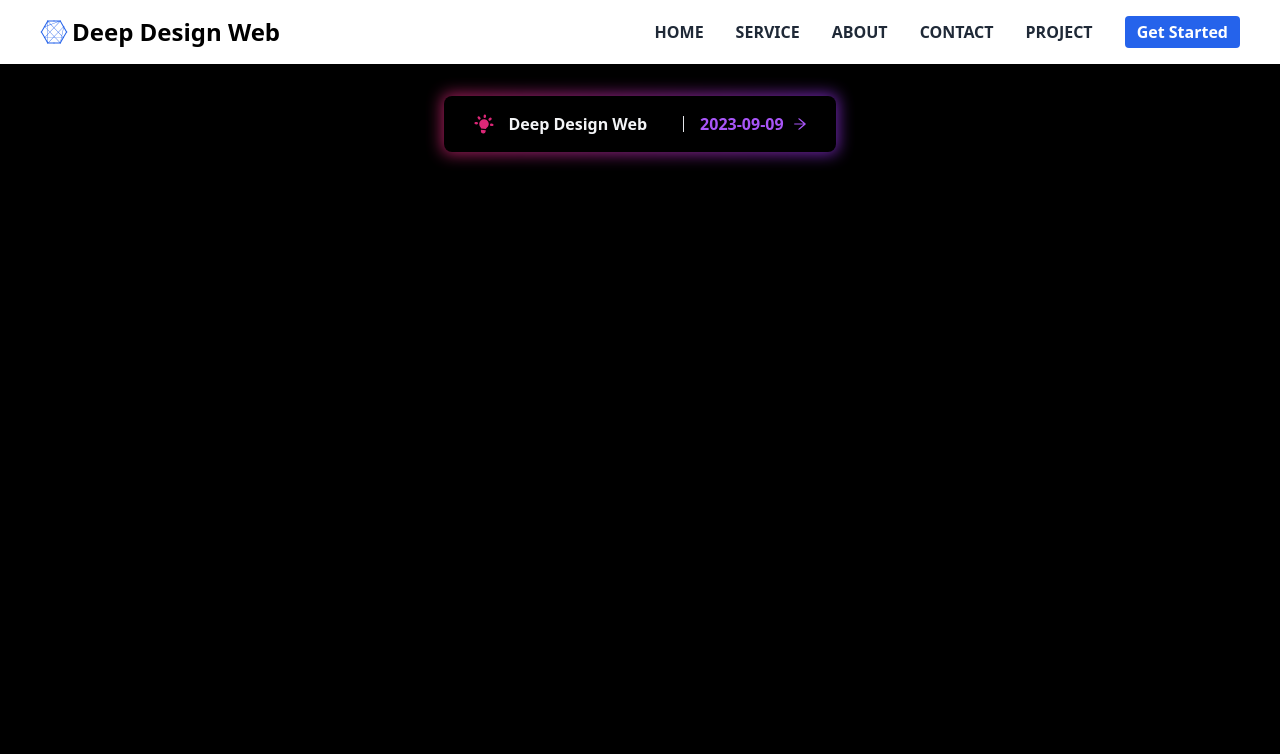
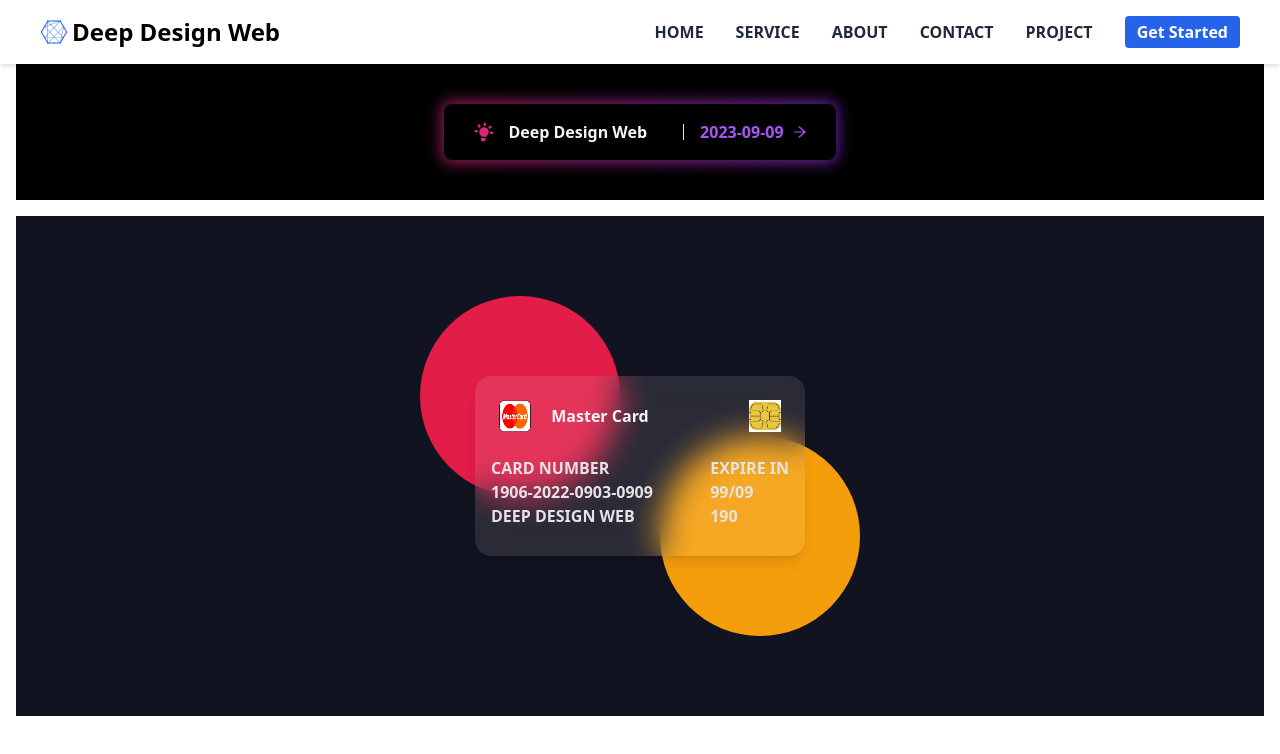
Before and after one commit to erDeep64930/PracticeFrontend, a React (Vite) app: page /project in a window 1280 px wide. Shown: the top 754 px of the page. Built offline with nearby package versions, Linux system fonts and the light colour scheme.

Commit message:
atm card build via tailwind

```diff
--- /dev/null
+++ b/src/components/ProjectSection/GlowingATMcard.jsx
@@ -0,0 +1,51 @@
+import atm from "../../images/atm.png";
+import chip from "../../images/chip.jpeg"
+
+const GlowingATMcard = () => {
+  return (
+    <div className="my-4">
+        <div className="bg-[#121321]">
+            {/* coloring circle */}
+            <div className="circle">
+                {/* whole card section */}
+                {/* card header section */}
+                <div className="atm-card">
+
+                        <div className="flex justify-between p-6 items-center">
+                            {/* master card logo */}
+                            <img src={atm} alt="mastercard" className="w-8 h-8"/>
+                            {/* master card name */}
+                            <h1 className="font-bold text-zinc-100 -ml-[80px]">Master Card</h1>
+                            {/* master card sim chip */}
+                            <img src={chip} alt="" className="w-8 h-8"/>
+                        </div>
+                 {/* card detail */}
+                 <div className="flex justify-between px-4 uppercase">
+                    {/* normal detail */}
+                 <div >
+                    <h1 className="text-zinc-200 font-bold"> Card Number</h1>
+                    <h1 className="text-zinc-200 font-bold">1906-2022-0903-0909</h1>
+                    <h1 className="text-zinc-200 font-bold">Deep Design Web</h1>
+                </div>
+                {/* generic */}
+                <div>
+                    <h1 className="text-zinc-200 font-bold"> Expire in</h1>
+                    <h1 className="text-zinc-200 font-bold">99/09</h1>
+                    <h1 className="text-zinc-200 font-bold">190</h1>
+                </div>
+
+                 </div>
+
+                </div>
+
+
+
+
+            </div>
+
+        </div>
+    </div>
+  )
+}
+
+export default GlowingATMcard
--- a/src/components/ProjectSection/GlowingGradientButton.jsx
+++ b/src/components/ProjectSection/GlowingGradientButton.jsx
@@ -2,12 +2,12 @@ import { AiOutlineArrowRight } from "react-icons/ai"
 import { HiLightBulb } from "react-icons/hi"
 export const GlowingGradientButton = () => {
   return (
-    <div className="min-h-screen px-8 py-16 bg-black">
+    <div className="h-48 px-8 py-16 bg-black">
 
       <div className="grid gap-8 items-start justify-center mt-8">
         <div className="relative group">
           {/* this is for blur effect */}
-          <div className="absolute -inset-0.5 bg-gradient-to-r from-pink-600 to-purple-600 rounded-lg blur opacity-75 group-hover:opacity-100 transition-all duration-300"></div>
+          <div className="absolute -inset-0.5 bg-gradient-to-r from-pink-600 to-purple-600 rounded-lg blur opacity-75 group-hover:opacity-100 transition-all duration-800 animate-tilt group-hover:duration-300"></div>
           <button className="relative px-7 py-4 rounded-lg leading-none flex items-center divide-x bg-black">
             <span className="flex space-x-3 items-center">
               <HiLightBulb className="text-pink-600 h-6 w-6 rotate-6" />
--- a/src/index.css
+++ b/src/index.css
@@ -9,3 +9,20 @@
 @tailwind base;
 @tailwind components;
 @tailwind utilities;
+
+
+@layer utilities {
+  .circle {
+    @apply relative flex items-center justify-center h-[500px]
+  }
+  .circle::before {
+    @apply content-[""] absolute bg-rose-600 h-[200px] w-[200px] rounded-full transform translate-x-[-120px]  translate-y-[-70px]
+  }
+
+  .circle::after {
+    @apply content-[""] absolute bg-amber-500 h-[200px] w-[200px] rounded-full transform translate-x-[120px]  translate-y-[70px]
+  }
+  .atm-card {
+    @apply relative h-[180px] w-[330px] bg-white/10 z-10 backdrop-filter backdrop-blur-lg shadow-lg rounded-2xl
+  }
+}
--- a/src/pages/ProjectPage.jsx
+++ b/src/pages/ProjectPage.jsx
@@ -1,10 +1,12 @@
+import GlowingATMcard from "../components/ProjectSection/GlowingATMcard"
 import { GlowingGradientButton } from "../components/ProjectSection/GlowingGradientButton"
 
 
 export const ProjectPage = () => {
   return (
-    <div>
+    <div className="flex flex-col my-2 px-4">
       <GlowingGradientButton />
+      <GlowingATMcard />
     </div>
   )
 }
--- a/tailwind.config.js
+++ b/tailwind.config.js
@@ -1,9 +1,25 @@
 /** @type {import('tailwindcss').Config} */
 export default {
-  content: [  "./index.html",
-  "./src/**/*.{js,ts,jsx,tsx}",],
+  content: ["./index.html", "./src/**/*.{js,ts,jsx,tsx}"],
   theme: {
-    extend: {},
+    extend: {
+      animation: {
+        tilt: "tilt 10s infinite linear",
+      },
+      keyframes: {
+        tilt: {
+          "0%, 50%, 100%": {
+            transform: "rotate(0deg)",
+            "25%": {
+              transform: "rotate(5deg)",
+            },
+            "75%": {
+              transform: "rotate(-5deg)",
+            },
+          },
+        },
+      },
+    },
   },
   plugins: [],
-}
+};
```
Also changed, not shown: src/images/atm.png (added), src/images/chip.jpeg (added).
